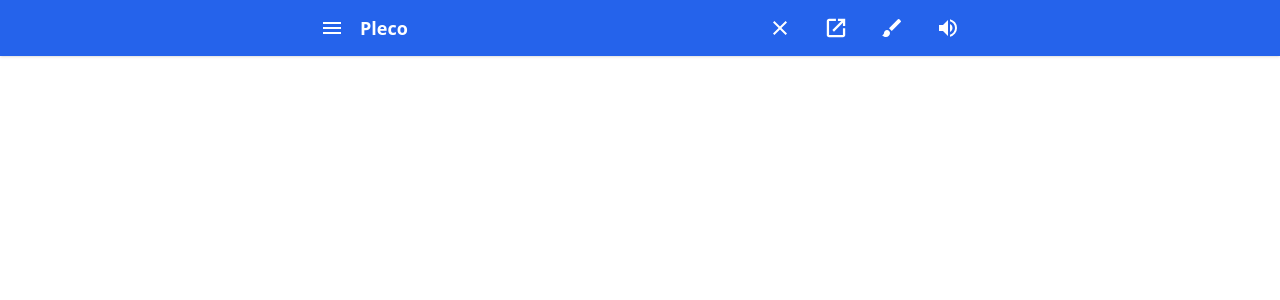
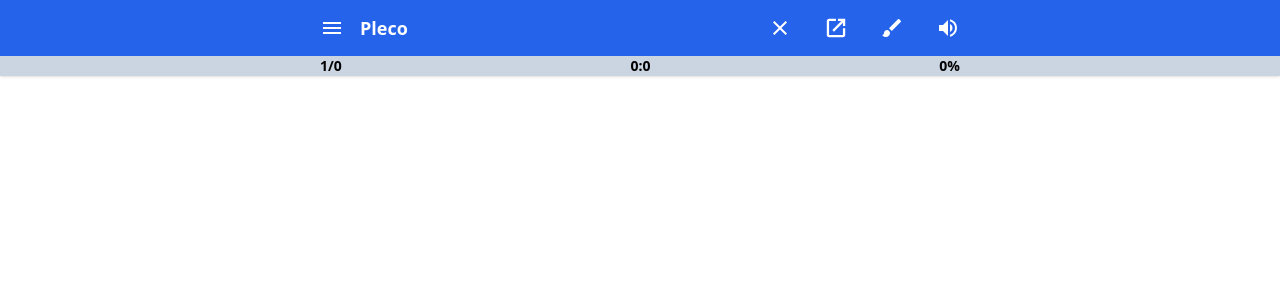
Before and after one commit to bryanjenningz/japanese-dictionary, a Next.js app: page /flashcard-test in a window 1280 px wide. Shown: the top 300 px of the page. Built offline with nearby package versions, Linux system fonts and the light colour scheme.

Commit message:
Add bottom part of flashcard test header

```diff
--- a/src/components/FlashcardTestHeader.tsx
+++ b/src/components/FlashcardTestHeader.tsx
@@ -5,7 +5,7 @@ import { type DarkModeState, useDarkModeStore } from "~/stores/darkModeStore";
 import { useStore } from "~/stores/useStore";
 import { classNames } from "~/utils/classNames";
 import { Modal } from "~/components/Modal";
-import { useFlashcardStore } from "~/stores/flashcardStore";
+import { type FlashcardState, useFlashcardStore } from "~/stores/flashcardStore";
 import { useRouter } from "next/router";
 import { ArrowOutBoxIcon } from "~/icons/ArrowOutBoxIcon";
 import { BrushIcon } from "~/icons/BrushIcon";
@@ -27,6 +27,21 @@ export const FlashcardTestHeader = ({
     (x) => x.isDarkMode
   );
 
+  const flashcardTest = useStore<
+    FlashcardState,
+    FlashcardState["flashcardTest"]
+  >(useFlashcardStore, (x) => x.flashcardTest);
+  const flashcardNumber = (flashcardTest?.index ?? 0) + 1;
+  const flashcardCount = flashcardTest?.flashcards.length ?? 0;
+  const flashcardsCorrect =
+    flashcardTest?.flashcards.filter((x) => x.status === "Pass").length ?? 0;
+  const flashcardsIncorrect =
+    flashcardTest?.flashcards.filter((x) => x.status === "Fail").length ?? 0;
+  const flashcardPercentCorrect =
+    Math.floor(
+      (flashcardsCorrect / (flashcardsCorrect + flashcardsIncorrect)) * 100
+    ) || 0;
+
   const [modalState, setModalState] = useState<ModalState>("HIDDEN");
 
   return (
@@ -38,7 +53,7 @@ export const FlashcardTestHeader = ({
 
       <header
         className={classNames(
-          "flex w-full justify-center text-white shadow",
+          "flex w-full flex-col items-center text-white shadow",
           isDarkMode ? "bg-black" : "bg-blue-600"
         )}
       >
@@ -82,6 +97,19 @@ export const FlashcardTestHeader = ({
               <VolumeUpIcon />
             </button>
           </section>
+        </div>
+
+        <div
+          className={classNames(
+            "flex w-full justify-center text-sm font-semibold",
+            isDarkMode ? "bg-slate-700 text-white" : "bg-slate-300 text-black"
+          )}
+        >
+          <div className="flex w-full max-w-2xl justify-between px-4">
+            <span aria-label="Flashcard number">{`${flashcardNumber}/${flashcardCount}`}</span>
+            <span aria-label="Correct and incorrect counts">{`${flashcardsCorrect}:${flashcardsIncorrect}`}</span>
+            <span aria-label="Correct percentage">{`${flashcardPercentCorrect}%`}</span>
+          </div>
         </div>
       </header>
     </>
```
